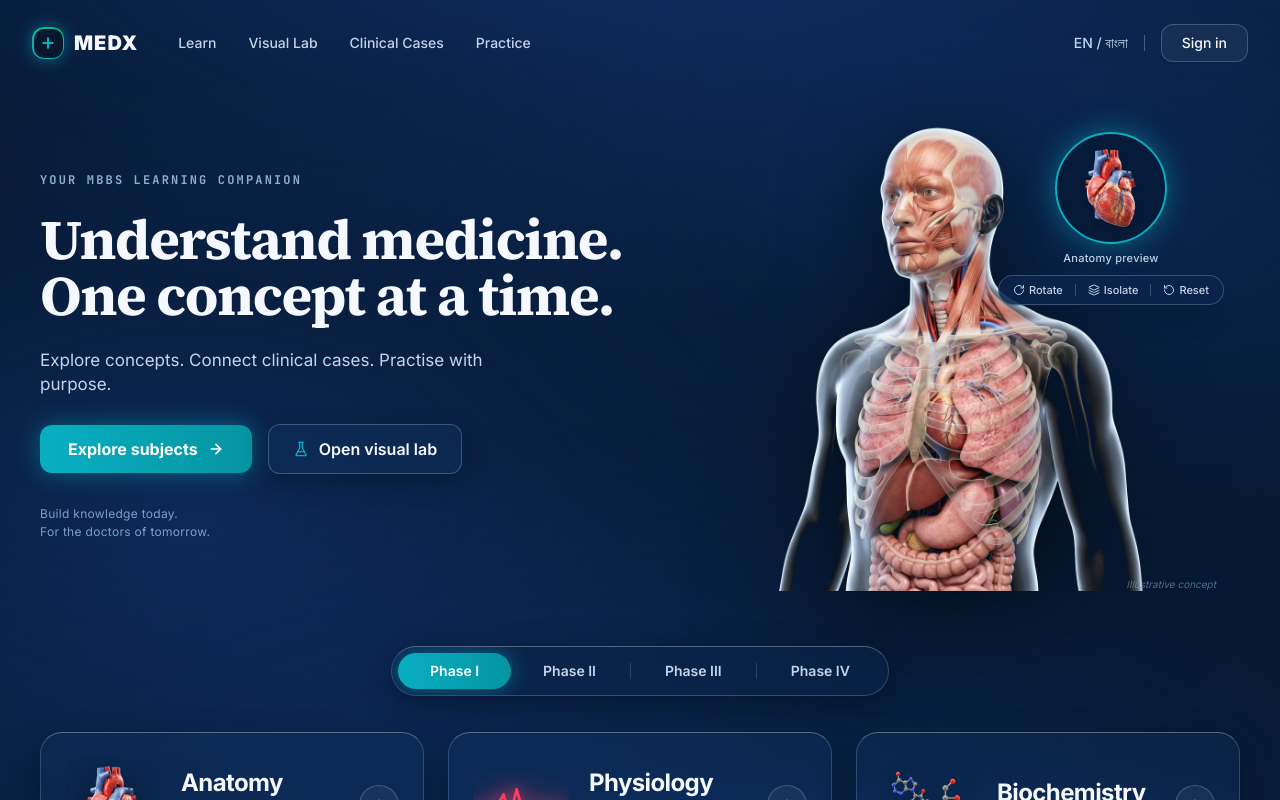
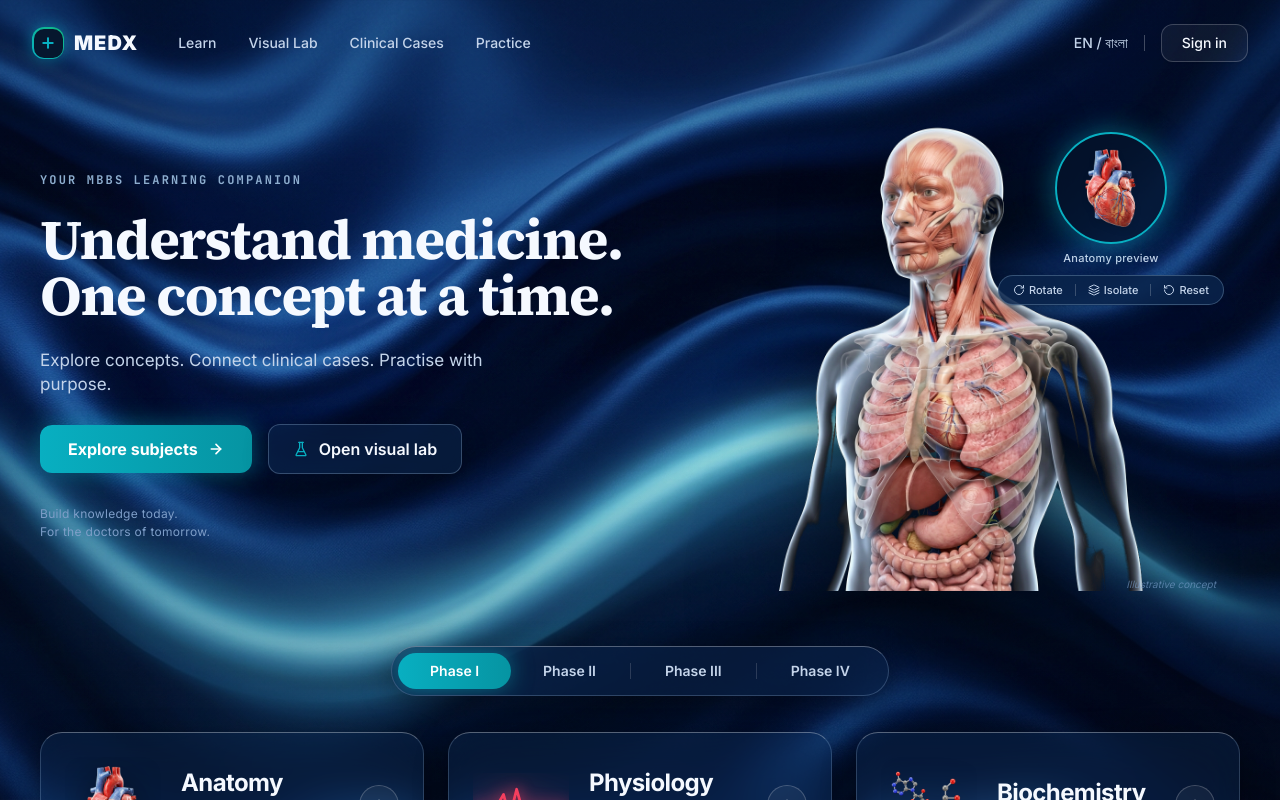
Before and after one commit to istihadahmed007/med, a React (Vite) app: page / in a window 1280 px wide. Shown: the top 800 px of the page. Built offline with nearby package versions, Linux system fonts and the light colour scheme.

Commit message:
feat: add main application layout, dashboard view, styles, and background assets

```diff
--- a/src/App.tsx
+++ b/src/App.tsx
@@ -76,7 +76,18 @@ export const App: React.FC = () => {
   };
 
   return (
-    <div className="min-h-screen bg-[#06172E] bg-royal-mesh text-[#F5F9FF] flex flex-col font-sans selection:bg-[#08AFC1]/30 selection:text-white relative">
+    <div className="min-h-screen bg-[#040d21] bg-royal-mesh text-[#F5F9FF] flex flex-col font-sans selection:bg-[#08AFC1]/30 selection:text-white relative">
+      {/* Universal Fixed Silk Wave Backdrop across all pages */}
+      <div
+        className="fixed inset-0 -z-50 pointer-events-none bg-[#040d21]"
+        style={{
+          backgroundImage: `linear-gradient(to bottom, rgba(4, 13, 33, 0.30), rgba(4, 13, 33, 0.10) 45%, rgba(4, 13, 33, 0.40)), url('/anatomy/medx_silk_bg.jpg')`,
+          backgroundPosition: 'center center',
+          backgroundSize: 'cover',
+          backgroundRepeat: 'no-repeat',
+        }}
+      />
+
       {/* Top Floating Glass Navigation Bar */}
       <Navbar
         currentView={currentView}
--- a/src/components/home/DashboardView.tsx
+++ b/src/components/home/DashboardView.tsx
@@ -146,13 +146,13 @@ export const DashboardView: React.FC<DashboardViewProps> = ({ onNavigate, onOpen
   return (
     <div className="w-full max-w-[1360px] mx-auto space-y-7 sm:space-y-9 px-2 sm:px-6 relative select-none">
 
-      {/* Dynamic Background Luminous Silk Waves matching concept image */}
+      {/* Ambient Radial Lighting for Depth */}
       <div className="absolute inset-0 pointer-events-none -z-10 overflow-hidden">
         {/* Radial ambient glow behind circular heart preview and torso */}
         <div
           className="absolute top-0 right-[10%] w-[550px] h-[550px] rounded-full"
           style={{
-            background: 'radial-gradient(circle, rgba(8, 175, 193, 0.28) 0%, rgba(23, 72, 160, 0.22) 45%, transparent 75%)',
+            background: 'radial-gradient(circle, rgba(8, 175, 193, 0.22) 0%, rgba(23, 72, 160, 0.16) 45%, transparent 75%)',
             filter: 'blur(60px)',
           }}
         />
@@ -161,41 +161,10 @@ export const DashboardView: React.FC<DashboardViewProps> = ({ onNavigate, onOpen
         <div
           className="absolute top-[10%] left-[-5%] w-[500px] h-[500px] rounded-full"
           style={{
-            background: 'radial-gradient(circle, rgba(23, 72, 160, 0.25) 0%, rgba(10, 40, 84, 0.20) 50%, transparent 80%)',
+            background: 'radial-gradient(circle, rgba(23, 72, 160, 0.20) 0%, rgba(10, 40, 84, 0.15) 50%, transparent 80%)',
             filter: 'blur(70px)',
           }}
         />
-
-        {/* Curved luminous silk wave ribbons */}
-        <svg className="w-full h-full opacity-70 mix-blend-screen" viewBox="0 0 1440 900" fill="none">
-          <path
-            d="M -100 450 C 250 220, 550 580, 960 280 C 1180 120, 1380 340, 1600 210"
-            stroke="url(#silkRibbonCyan)"
-            strokeWidth="140"
-            strokeLinecap="round"
-            filter="blur(55px)"
-          />
-          <path
-            d="M 100 620 C 420 360, 720 720, 1120 400 C 1320 230, 1500 520, 1650 370"
-            stroke="url(#silkRibbonBlue)"
-            strokeWidth="100"
-            strokeLinecap="round"
-            filter="blur(45px)"
-          />
-          <defs>
-            <linearGradient id="silkRibbonCyan" x1="0%" y1="0%" x2="100%" y2="0%">
-              <stop offset="0%" stopColor="#0A2854" stopOpacity="0.95"/>
-              <stop offset="40%" stopColor="#1748A0" stopOpacity="0.9"/>
-              <stop offset="85%" stopColor="#08AFC1" stopOpacity="0.7"/>
-              <stop offset="100%" stopColor="#06172E" stopOpacity="0.3"/>
-            </linearGradient>
-            <linearGradient id="silkRibbonBlue" x1="0%" y1="0%" x2="100%" y2="0%">
-              <stop offset="0%" stopColor="#1748A0" stopOpacity="0.8"/>
-              <stop offset="55%" stopColor="#08AFC1" stopOpacity="0.65"/>
-              <stop offset="100%" stopColor="#0A2854" stopOpacity="0.4"/>
-            </linearGradient>
-          </defs>
-        </svg>
       </div>
 
       {/* ========================================================================= */}
--- a/src/index.css
+++ b/src/index.css
@@ -33,15 +33,16 @@ body {
   background: #06b6d4;
 }
 
-/* Deep Royal Blue Organic Mesh Backdrop matching concept */
+/* Deep Royal Blue Organic Silk Wave Backdrop matching concept */
 .bg-royal-mesh {
-  background-color: #06172E;
+  background-color: #040d21;
   background-image:
-    radial-gradient(ellipse 80% 50% at 50% -10%, rgba(23, 72, 160, 0.45), transparent),
-    radial-gradient(ellipse 65% 45% at 90% 30%, rgba(10, 40, 84, 0.70), transparent),
-    radial-gradient(ellipse 55% 55% at 15% 65%, rgba(23, 72, 160, 0.35), transparent),
-    radial-gradient(ellipse 75% 50% at 50% 105%, rgba(10, 40, 84, 0.85), transparent);
+    linear-gradient(to bottom, rgba(4, 13, 33, 0.30), rgba(4, 13, 33, 0.10) 45%, rgba(4, 13, 33, 0.40)),
+    url('/anatomy/medx_silk_bg.jpg');
   background-attachment: fixed;
+  background-position: center center;
+  background-size: cover;
+  background-repeat: no-repeat;
 }
 
 /* Concept Glassmorphism Surface Classes */
```
Also changed, not shown: public/anatomy/medx_silk_bg.jpg (added), public/anatomy/medx_silk_bright.jpg (added).
